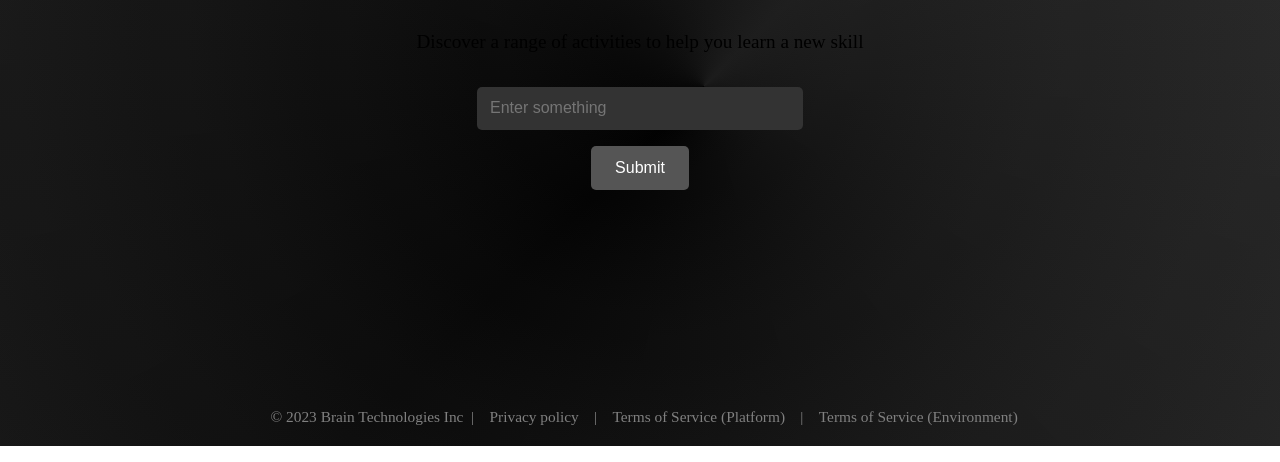
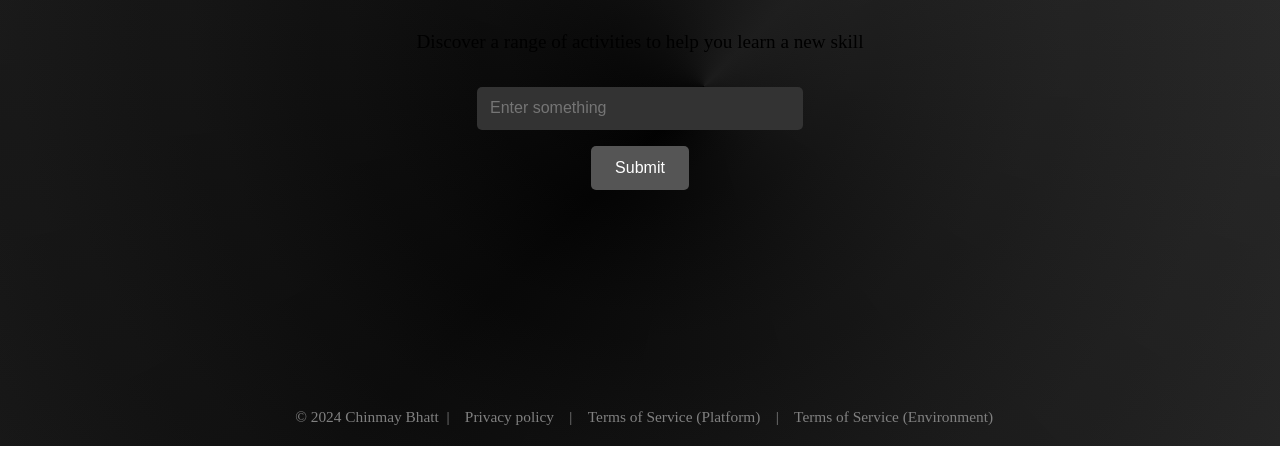
Before and after one commit to ChinmayBhattt/QuickCBT-ChatBot-App, a plain HTML site: page index.html in a window 1280 px wide. Shown: the part 354-816 px from the top of the page. Drawn offline with Linux system fonts and the light colour scheme.

Commit message:
Update index.html

```diff
--- a/index.html
+++ b/index.html
@@ -26,7 +26,7 @@
         </div>
     </div>
     <div class="footer">
-        <p>&copy; 2023 Brain Technologies Inc &nbsp;|&nbsp; <a href="#">Privacy policy</a> &nbsp;|&nbsp; <a href="#">Terms of Service (Platform)</a> &nbsp;|&nbsp; <a href="#">Terms of Service (Environment)</a></p>
+        <p>&copy; 2024 Chinmay Bhatt &nbsp;|&nbsp; <a href="#">Privacy policy</a> &nbsp;|&nbsp; <a href="#">Terms of Service (Platform)</a> &nbsp;|&nbsp; <a href="#">Terms of Service (Environment)</a></p>
     </div>
 </body>
 </html>
```
